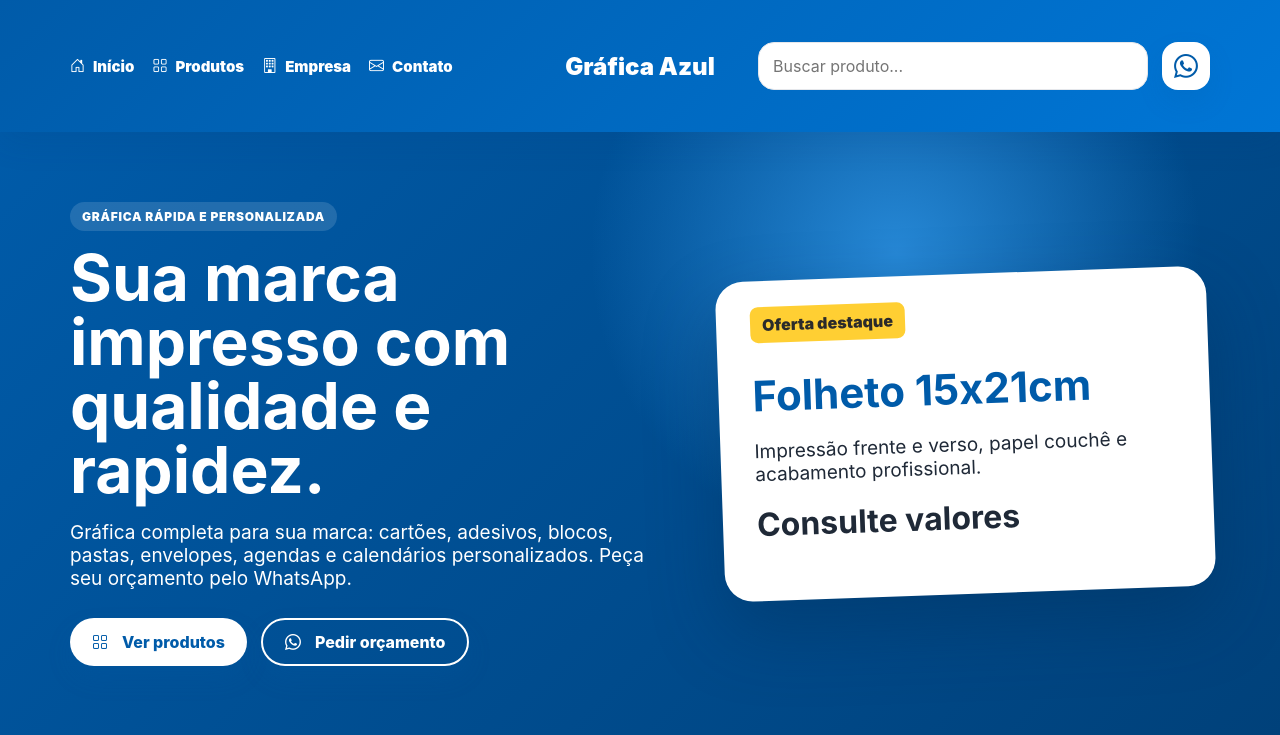
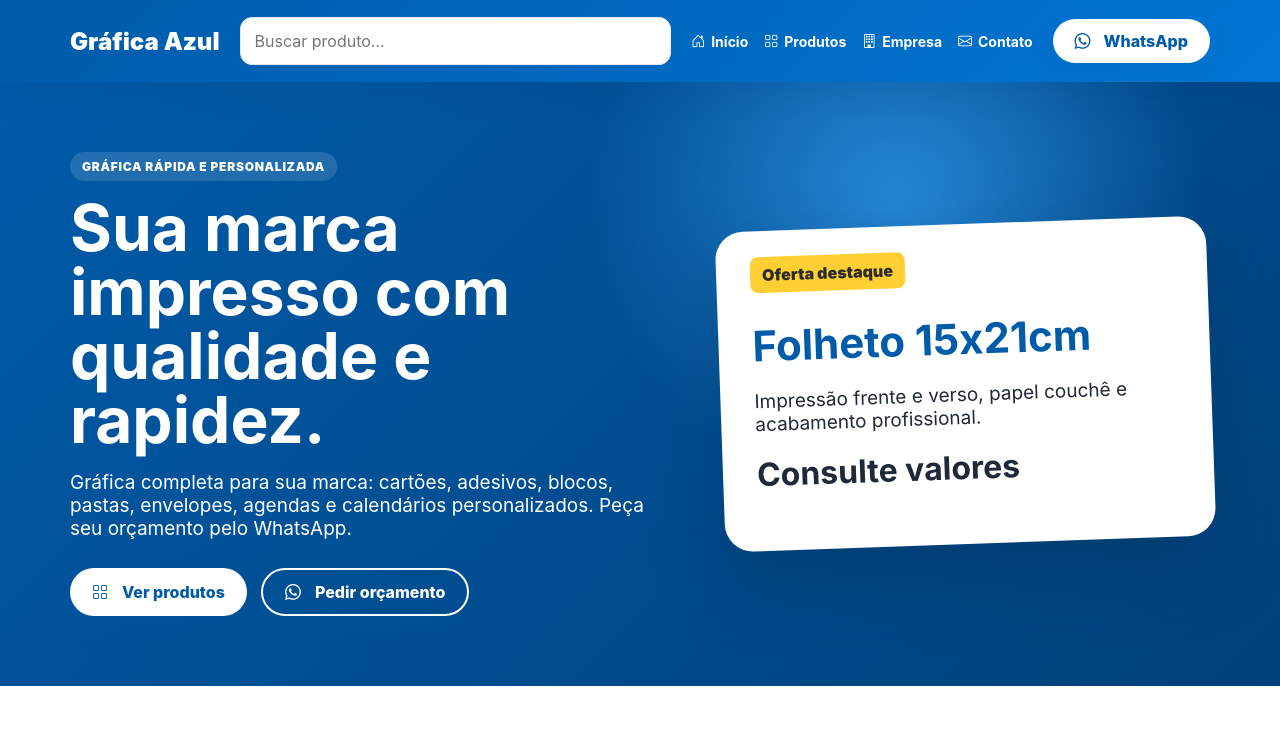
Before and after one commit to Hunter954/GraficaSima, a Flask app: page / in a window 1280 px wide; the page is wider, and only the part inside the window is pictured. Shown: the top 735 px of that part. Run offline with Flask 3, Linux system fonts and the light colour scheme; data that the repository does not hold is empty; some libraries are stand-ins or nearby versions.

Commit message:
Update styles.css

```diff
--- a/app/static/css/styles.css
+++ b/app/static/css/styles.css
@@ -322,145 +322,3 @@
   .menu-toggle,.header-whatsapp{width:44px!important;height:44px!important;border-radius:13px!important}
   .header-whatsapp i{font-size:22px!important;width:22px!important;height:22px!important}
 }
-
-/* Ajuste desktop: menu esquerdo, logo centralizada e busca/WhatsApp à direita */
-@media(min-width:861px){
-  .site-header{
-    position:sticky;
-    top:0;
-    z-index:100;
-  }
-
-  .nav-wrap{
-    position:relative;
-    display:grid!important;
-    grid-template-columns:minmax(0,1fr) auto minmax(0,1fr);
-    align-items:center;
-    gap:18px;
-    min-height:132px;
-    padding:10px 0;
-  }
-
-  .menu-toggle,
-  .mobile-drawer,
-  .mobile-menu-backdrop,
-  .search-mobile{
-    display:none!important;
-  }
-
-  .brand{
-    grid-column:2;
-    grid-row:1;
-    justify-self:center;
-    align-self:center;
-    z-index:2;
-    max-width:none;
-  }
-
-  .brand img{
-    max-height:120px;
-    max-width:240px;
-    width:auto;
-    object-fit:contain;
-  }
-
-  .nav-desktop{
-    grid-column:1;
-    grid-row:1;
-    justify-self:start;
-    align-self:center;
-    display:flex!important;
-    align-items:center;
-    gap:18px;
-    overflow:visible;
-  }
-
-  .nav-desktop a{
-    display:inline-flex;
-    align-items:center;
-    gap:6px;
-    color:#fff;
-    font-size:15px;
-    font-weight:900;
-    white-space:nowrap;
-    padding:10px 0;
-  }
-
-  .nav-desktop a:hover{
-    color:#eaf5ff;
-  }
-
-  .search-desktop{
-    grid-column:3;
-    grid-row:1;
-    justify-self:end;
-    align-self:center;
-    width:min(390px,calc(100% - 66px));
-    margin-right:62px;
-    flex:0 1 auto;
-    z-index:3;
-  }
-
-  .search-desktop input{
-    height:48px;
-    border-radius:16px;
-  }
-
-  .header-whatsapp{
-    grid-column:3;
-    grid-row:1;
-    justify-self:end;
-    align-self:center;
-    width:48px;
-    min-width:48px;
-    height:48px;
-    padding:0!important;
-    border-radius:16px;
-    display:inline-flex!important;
-    align-items:center!important;
-    justify-content:center!important;
-    gap:0;
-    line-height:1;
-    z-index:4;
-  }
-
-  .header-whatsapp span{
-    display:none!important;
-  }
-
-  .header-whatsapp i{
-    display:flex!important;
-    align-items:center!important;
-    justify-content:center!important;
-    margin:0!important;
-    width:24px;
-    height:24px;
-    font-size:24px;
-    line-height:1!important;
-  }
-}
-
-@media(min-width:861px) and (max-width:1080px){
-  .nav-wrap{
-    grid-template-columns:minmax(0,1fr) auto minmax(0,1fr);
-    min-height:120px;
-  }
-
-  .brand img{
-    max-height:104px;
-    max-width:205px;
-  }
-
-  .nav-desktop{
-    gap:12px;
-  }
-
-  .nav-desktop a{
-    font-size:13px;
-  }
-
-  .search-desktop{
-    width:min(300px,calc(100% - 60px));
-    margin-right:58px;
-  }
-}
```
